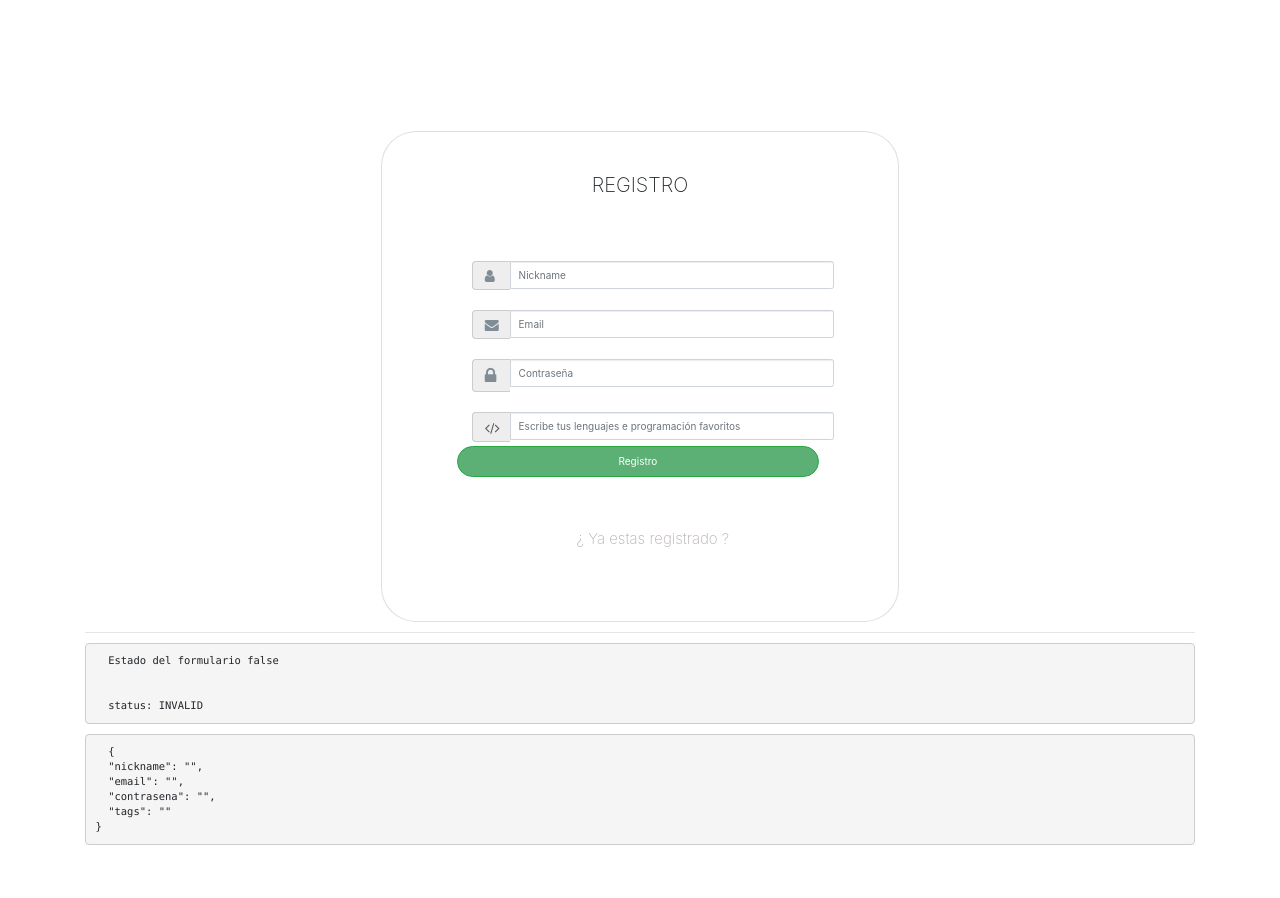
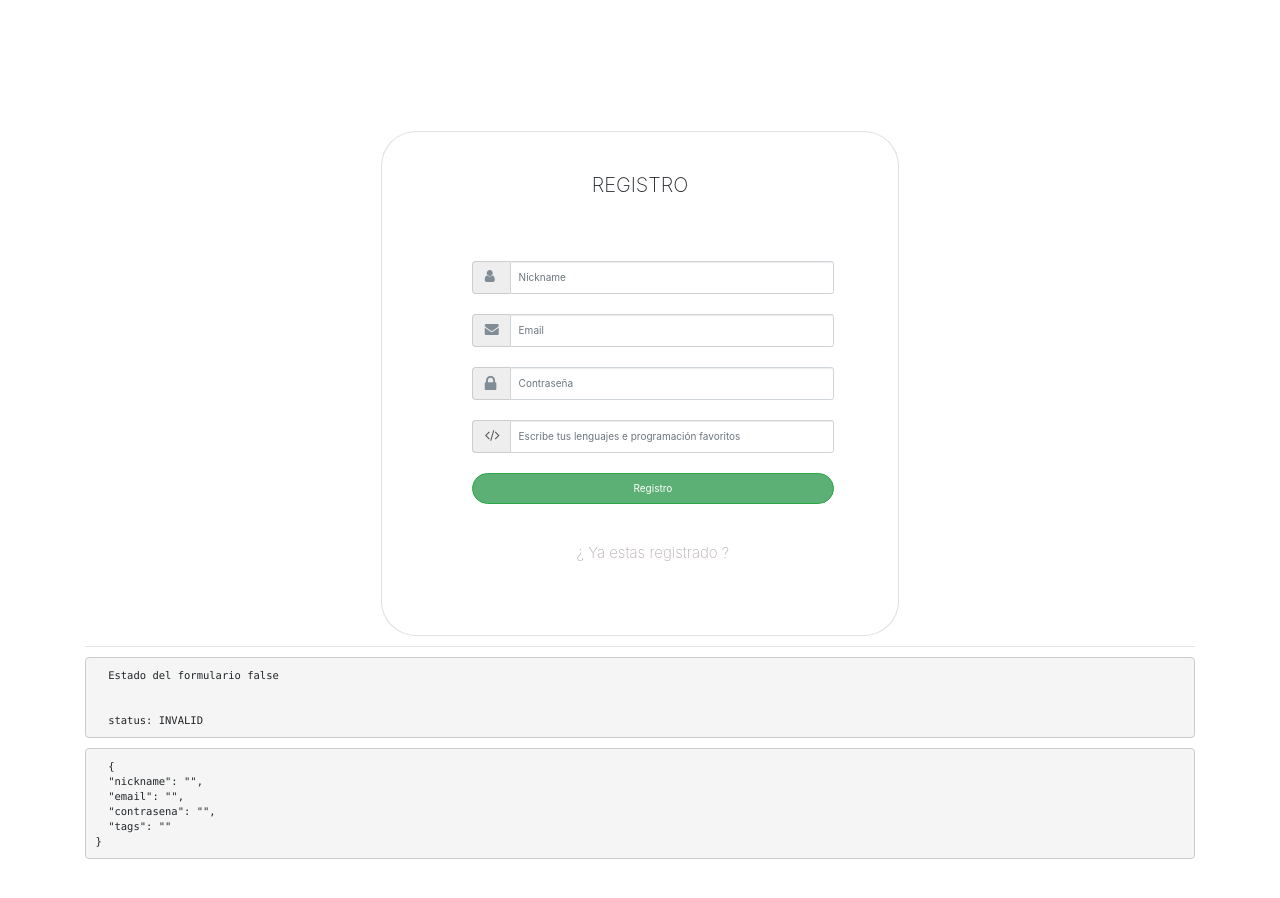
Before and after one commit to pipe473/frontend-sn, an Angular app: page /register in a window 1280 px wide. Shown: the top 898 px of the page. Built offline with nearby package versions, Linux system fonts and the light colour scheme.

Commit message:
Ultimos ajustes en el diseño de la pagina de registro

```diff
--- a/src/app/components/register/register.component.css
+++ b/src/app/components/register/register.component.css
@@ -48,7 +48,7 @@
     }
 
     .form-control{
-        min-height: 28px;
+        min-height: 33px;
     }
 
     .text-danger{
@@ -58,7 +58,7 @@
     .btn.btn-block.btn-success{
         border-radius: 28px;
         padding: 2%;
-        margin-bottom: 9%;
+        margin: 20px 0 20px 0;
         background: #5DB075;
     }
 
@@ -77,7 +77,7 @@
 
     a{
         color: rgb(184, 174, 174);
-        text-decoration: none;
+        /* text-decoration: none; */
         font-weight: 200;
     }
 
--- a/src/app/components/register/register.component.html
+++ b/src/app/components/register/register.component.html
@@ -21,8 +21,12 @@
                            class="form-control"
                            name="email"
                            placeholder="Email"
-                           formControlName="email">
+                           formControlName="email"
+                           [class.is-invalid]="invalidEmail">
                   </div>
+                  <small *ngIf="invalidEmail" class="text-danger row">
+                    Por favor escribe un email válido
+                  </small>
                   <div class="input-group row">
                     <span class="input-group-addon"><i class="fa fa-lock"></i></span>
                     <input type="password"
@@ -51,7 +55,7 @@
                     <input id="checkbox" type="checkbox" class="checkbox-control" name="checkbox" #recordar_usuario>
                     <label class="check-label">recordar mi usuario</label>
                   </div>  -->
-                  <button type="submit" class="btn btn-block btn-success row">Registro</button>
+                  <button type="submit" class="btn btn-block btn-success">Registro</button>
                </form>
                <div class="alreadyLogged">
                 <a routerLink="/login">¿ Ya estas registrado ?</a>
--- a/src/app/components/register/register.component.ts
+++ b/src/app/components/register/register.component.ts
@@ -27,6 +27,10 @@ export class RegisterComponent implements OnInit {
     return this.form.get('nickname').invalid && this.form.get('nickname').touched
   }
 
+  get invalidEmail(){
+    return this.form.get('email').invalid && this.form.get('email').touched
+  }
+
   RegisterForm(){
     this.form = this.fb.group({
       nickname:['', [Validators.required, Validators.minLength(4)]],
```
